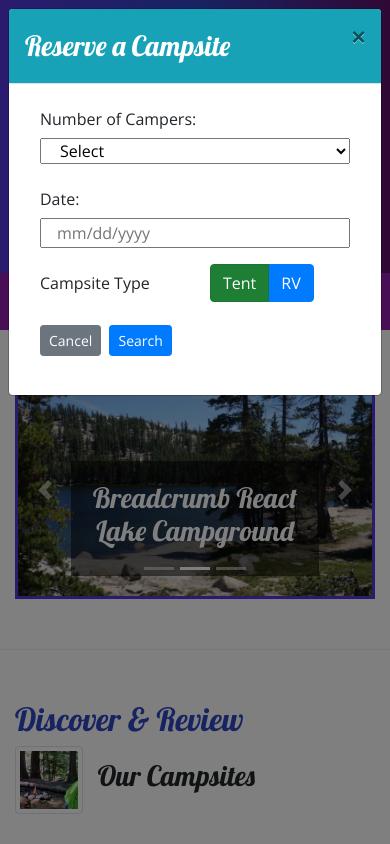
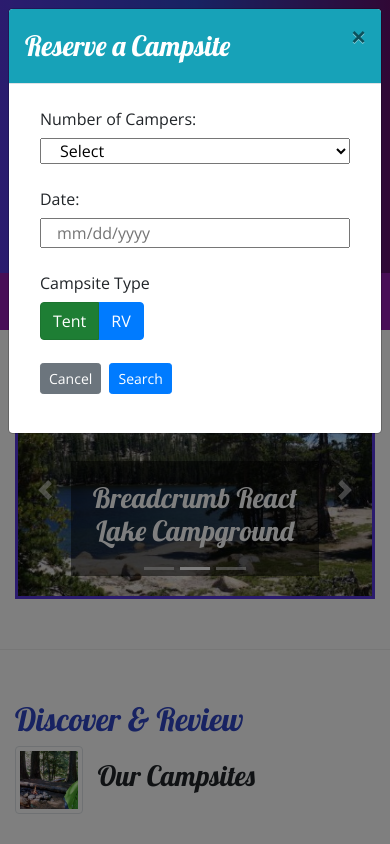
Before and after one commit to mayfiete/nucamp, a website: page nucampsite/index.html in a window 390 px wide. Both pictures are taken after a click on the button "Reserve Campsite". Shown: the top 844 px of the page. Drawn offline with nearby package versions, Linux system fonts and the light colour scheme.

Commit message:
feat: fix campsite type stacking on xs viewports

```diff
--- a/nucampsite/index.html
+++ b/nucampsite/index.html
@@ -95,7 +95,7 @@
                   </div>
                 </div>
                 <div class="form-group row">
-                  <label class="col-6 col-form-label">Campsite Type</label>
+                  <label class="col-sm-6 col-form-label">Campsite Type</label>
                   <div
                     class="col-2 btn-group btn-group-toggle"
                     data-toggle="buttons"
```
